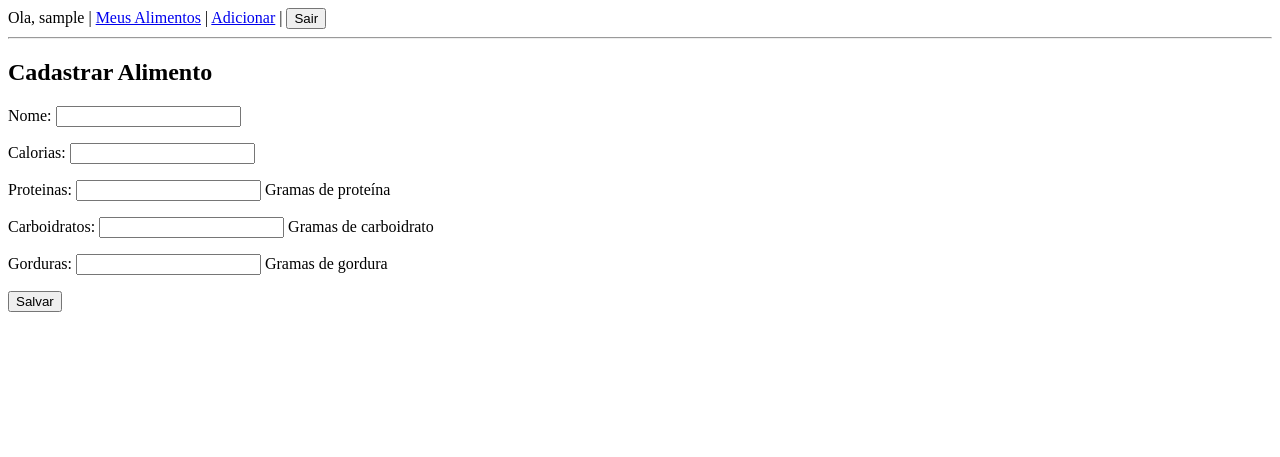
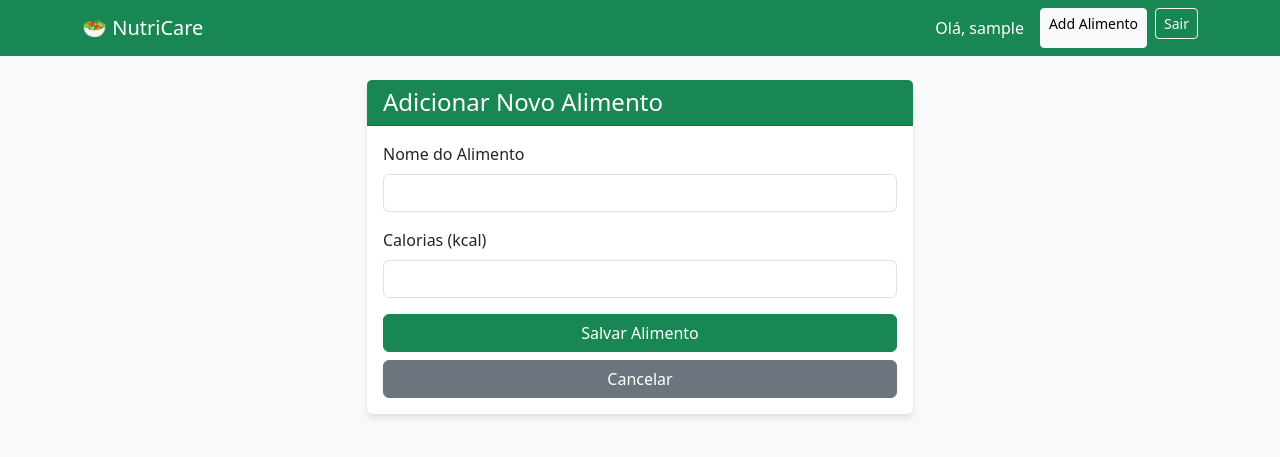
Before and after one commit to augusto-souza/Nutricao, a Django app: page /adicionar/ in a window 1280 px wide. Shown: the top 457 px of the page. Run offline with Django 5.2, Linux system fonts and the light colour scheme; the visitor is signed in with stand-in values (Sample User, id 1).

```diff
--- a/core/forms.py
+++ b/core/forms.py
@@ -2,17 +2,35 @@ from django import forms
 from django.contrib.auth.models import User
 from django.contrib.auth.forms import UserCreationForm
 from .models import Alimento
+# Importa o módulo de tradução
+from django.utils.translation import gettext_lazy as _
 
 # Formulário de Cadastro de Usuário Personalizado
 class UsuarioRegistroForm(UserCreationForm):
-    email = forms.EmailField(required=True) # Força o email a ser obrigatório
+    # Traduzindo o campo email e first_name
+    email = forms.EmailField(required=True, label=_('E-mail'))
+    first_name = forms.CharField(max_length=30, required=True, label=_('Nome'))
 
     class Meta:
         model = User
+        # Os campos 'username' e 'password' são traduzidos pelo próprio Django
         fields = ['username', 'email', 'first_name']
 
-# Formulário de Alimento
+        # Traduzindo o help text do username
+        help_texts = {
+            'username': _('Obrigatório. 150 caracteres ou menos. Apenas letras, dígitos e @/./+/-/_.'),
+        }
+        # Traduzindo a label do username
+        labels = {
+            'username': _('Nome de Usuário'),
+        }
+
 class AlimentoForm(forms.ModelForm):
     class Meta:
         model = Alimento
-        fields = ['nome', 'calorias', 'proteinas', 'carboidratos', 'gorduras']
+        fields = ['nome', 'calorias'] # <--- Deixamos apenas o que você quer
+
+        labels = {
+            'nome': 'Nome do Alimento',
+            'calorias': 'Calorias (kcal)',
+        }
--- a/core/models.py
+++ b/core/models.py
@@ -1,13 +1,16 @@
-from django.db import models
-from django.contrib.auth.models import User
+from django.db import models  # <--- Essa linha é OBRIGATÓRIA
+from django.contrib.auth.models import User # <--- Essa linha é necessária para o usuario
 
 class Alimento(models.Model):
-    usuario = models.ForeignKey(User, on_delete=models.CASCADE) # Vincula o alimento ao usuário
+    usuario = models.ForeignKey(User, on_delete=models.CASCADE)
     nome = models.CharField(max_length=100)
     calorias = models.FloatField()
-    proteinas = models.FloatField(help_text="Gramas de proteína")
-    carboidratos = models.FloatField(help_text="Gramas de carboidrato")
-    gorduras = models.FloatField(help_text="Gramas de gordura")
+
+    # Macros com valor padrão 0, já que não vamos pedir no formulário agora
+    proteinas = models.FloatField(default=0)
+    carboidratos = models.FloatField(default=0)
+    gorduras = models.FloatField(default=0)
+
     data_consumo = models.DateField(auto_now_add=True)
 
     def __str__(self):
--- a/core/views.py
+++ b/core/views.py
@@ -1,8 +1,10 @@
 from django.shortcuts import render, redirect
 from django.contrib.auth.decorators import login_required
 from django.contrib.auth import login
+from django.db.models import Sum
 from .forms import UsuarioRegistroForm, AlimentoForm
 from .models import Alimento
+
 
 # 1. Cadastro de Usuário
 def registro(request):
@@ -20,7 +22,20 @@ def registro(request):
 @login_required
 def dashboard(request):
     alimentos = Alimento.objects.filter(usuario=request.user) # Filtra apenas do usuário atual
-    return render(request, 'dashboard.html', {'alimentos': alimentos})
+    total_calorias = alimentos.aggregate(Sum('calorias'))['calorias__sum'] or 0
+    total_proteinas = alimentos.aggregate(Sum('proteinas'))['proteinas__sum'] or 0
+    total_carboidratos = alimentos.aggregate(Sum('carboidratos'))['carboidratos__sum'] or 0
+    total_gorduras = alimentos.aggregate(Sum('gorduras'))['gorduras__sum'] or 0
+
+    contexto = {
+        'alimentos': alimentos,
+        'total_calorias': total_calorias,
+        'total_proteinas': total_proteinas,
+        'total_carboidratos': total_carboidratos,
+        'total_gorduras': total_gorduras,
+    }
+
+    return render(request, 'dashboard.html', contexto)
 
 # 3. Adicionar Alimento
 @login_required
--- a/setup/settings.py
+++ b/setup/settings.py
@@ -107,9 +107,9 @@ AUTH_PASSWORD_VALIDATORS = [
 # Internationalization
 # https://docs.djangoproject.com/en/6.0/topics/i18n/
 
-LANGUAGE_CODE = 'en-us'
+LANGUAGE_CODE = 'pt-br'
 
-TIME_ZONE = 'UTC'
+TIME_ZONE = 'America/Sao_Paulo'
 
 USE_I18N = True
 
--- a/templates/adicionar_alimento.html
+++ b/templates/adicionar_alimento.html
@@ -1,9 +1,36 @@
 {% extends 'base.html' %}
+
 {% block content %}
-<h2>Cadastrar Alimento</h2>
-<form method="post">
-    {% csrf_token %}
-    {{ form.as_p }}
-    <button type="submit">Salvar</button>
-</form>
+<div class="row justify-content-center">
+    <div class="col-md-6">
+        <div class="card card-custom">
+            <div class="card-header bg-success text-white">
+                <h4 class="mb-0">Adicionar Novo Alimento</h4>
+            </div>
+            <div class="card-body">
+                <form method="post">
+                    {% csrf_token %}
+
+                    {% for field in form %}
+                    <div class="mb-3">
+                        <label class="form-label">{{ field.label }}</label>
+                        <input type="{{ field.field.widget.input_type }}"
+                               name="{{ field.name }}"
+                               class="form-control"
+                               {% if field.value %}value="{{ field.value }}"{% endif %}>
+                        {% if field.help_text %}
+                            <small class="text-muted">{{ field.help_text }}</small>
+                        {% endif %}
+                    </div>
+                    {% endfor %}
+
+                    <div class="d-grid gap-2">
+                        <button type="submit" class="btn btn-success">Salvar Alimento</button>
+                        <a href="{% url 'dashboard' %}" class="btn btn-secondary">Cancelar</a>
+                    </div>
+                </form>
+            </div>
+        </div>
+    </div>
+</div>
 {% endblock %}
--- a/templates/base.html
+++ b/templates/base.html
@@ -1,25 +1,41 @@
 <!DOCTYPE html>
-<html>
+<html lang="pt-br">
 <head>
-    <title>Sistema Dieta</title>
+    <meta charset="UTF-8">
+    <meta name="viewport" content="width=device-width, initial-scale=1.0">
+    <title>NutriCare System</title>
+    <link href="https://cdn.jsdelivr.net/npm/bootstrap@5.3.0/dist/css/bootstrap.min.css" rel="stylesheet">
+    <style>
+        body { background-color: #f8f9fa; }
+        .card-custom { box-shadow: 0 4px 6px rgba(0,0,0,0.1); border: none; }
+    </style>
 </head>
 <body>
-    <nav>
+    <nav class="navbar navbar-expand-lg navbar-dark bg-success mb-4">
+        <div class="container">
+            <a class="navbar-brand" href="{% url 'dashboard' %}">🥗 NutriCare</a>
+
+            <div class="d-flex">
                 {% if user.is_authenticated %}
-            Ola, {{ user.username }} |
-            <a href="{% url 'dashboard' %}">Meus Alimentos</a> |
-            <a href="{% url 'adicionar_alimento' %}">Adicionar</a> |
-            <form action="{% url 'logout' %}" method="post" style="display:inline;">
+                    <span class="navbar-text text-white me-3">Olá, {{ user.username }}</span>
+                    <a href="{% url 'adicionar_alimento' %}" class="btn btn-light btn-sm me-2">Add Alimento</a>
+                    <form action="{% url 'logout' %}" method="post">
                         {% csrf_token %}
-                <button type="submit">Sair</button>
+                        <button type="submit" class="btn btn-outline-light btn-sm">Sair</button>
                     </form>
                 {% else %}
-            <a href="{% url 'login' %}">Entrar</a> |
-            <a href="{% url 'registro' %}">Cadastrar</a>
+                    <a href="{% url 'login' %}" class="btn btn-light btn-sm me-2">Entrar</a>
+                    <a href="{% url 'registro' %}" class="btn btn-outline-light btn-sm">Cadastrar</a>
                 {% endif %}
+            </div>
+        </div>
     </nav>
-    <hr>
+
+    <div class="container">
         {% block content %}
         {% endblock %}
+    </div>
+
+    <script src="https://cdn.jsdelivr.net/npm/bootstrap@5.3.0/dist/js/bootstrap.bundle.min.js"></script>
 </body>
 </html>
```
Also changed, not shown: templates/dashboard.html (+75 -12 lines), core/migrations/0002_alter_alimento_carboidratos_alter_alimento_gorduras_and_more.py (added). Lines whose indentation alone changed are shown as unchanged.
